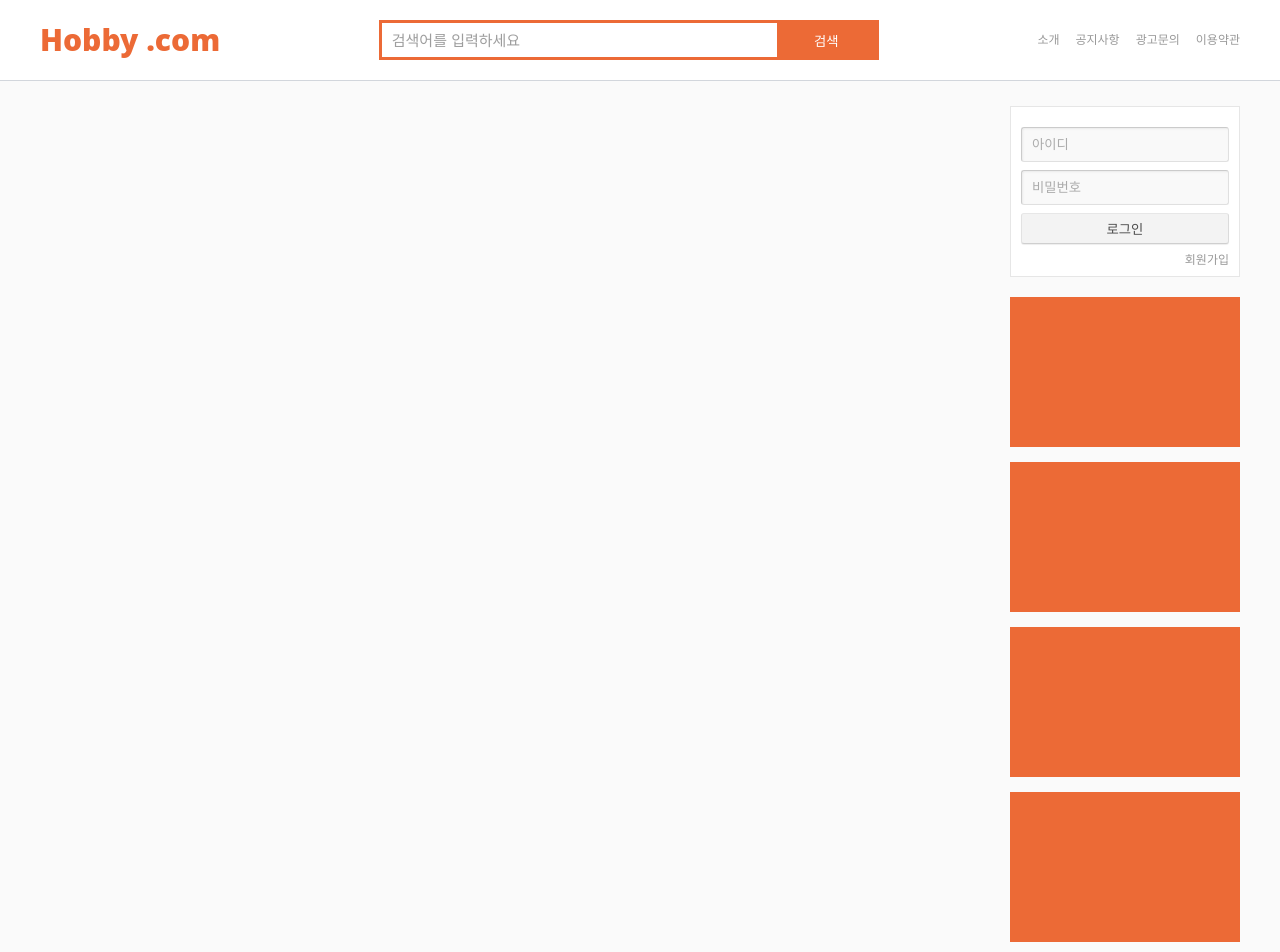
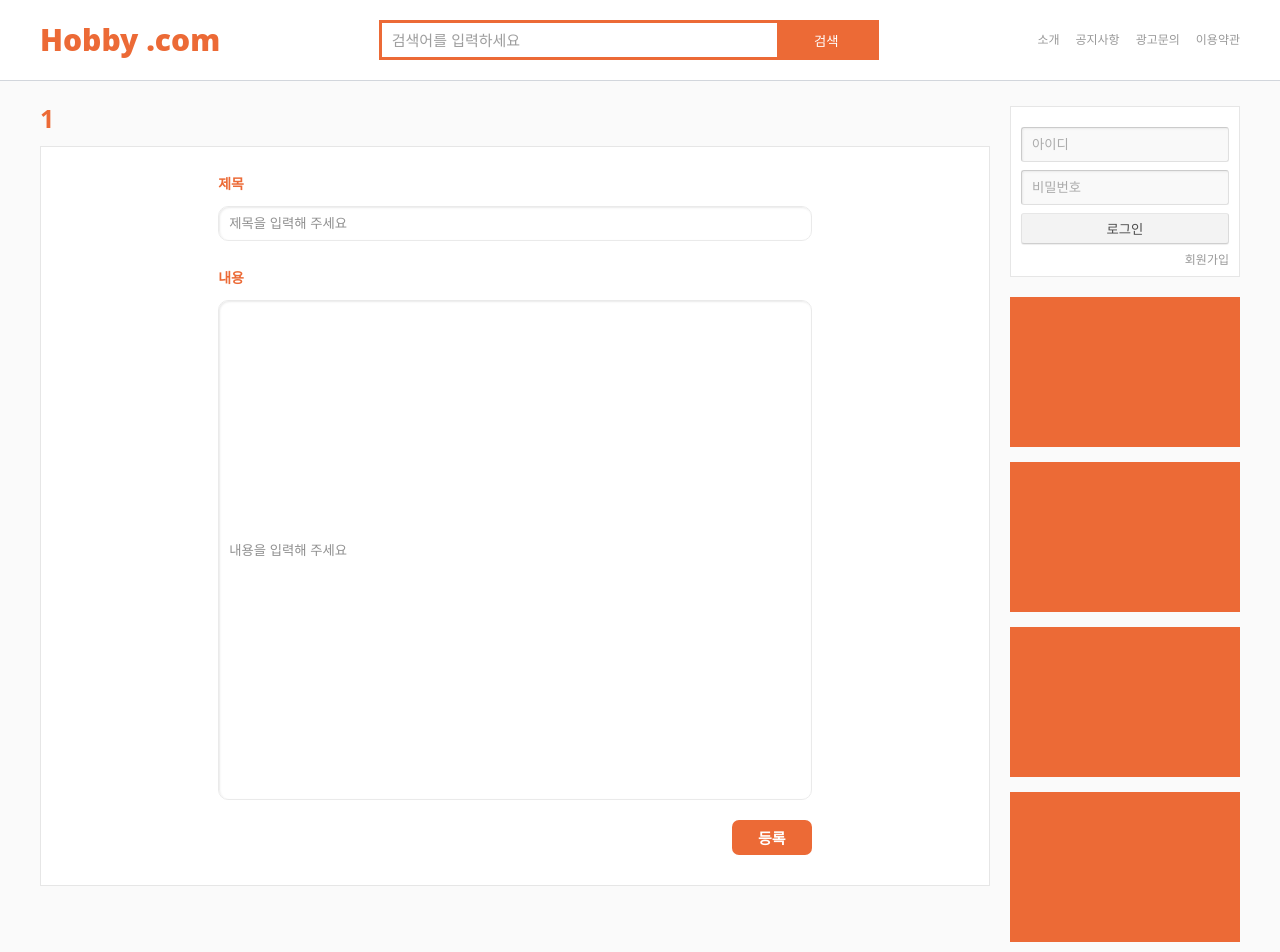
Before and after one commit to kimyh03/community-client, a React (Create React App) app: page /1/create in a window 1280 px wide. Shown: the top 952 px of the page. Built offline with nearby package versions, Linux system fonts and the light colour scheme.

Commit message:
createPost

```diff
--- a/src/Componentes/PostCard.tsx
+++ b/src/Componentes/PostCard.tsx
@@ -97,6 +97,30 @@ const Button = styled.button`
   }
 `;
 
+const CreatePostBtnContainer = styled.div`
+  display: flex;
+  width: 100%;
+  justify-content: flex-end;
+  margin-bottom: 10px;
+`;
+
+const CreatePostBtn = styled.button`
+  width: 70px;
+  height: 30px;
+  background: ${(props) => props.theme.carrotColor};
+  color: white;
+  border-radius: 7px;
+  border: none;
+  font-size: 15px;
+  font-weight: 600;
+  text-align: center;
+  opacity: 1;
+  transition: ease-in 0.1s;
+  :hover {
+    opacity: 0.8;
+  }
+`;
+
 interface Comment {
   id: string;
   userName: string;
@@ -129,6 +153,11 @@ const PostCard: React.FunctionComponent<IProps> = (props) => {
   const isSelf = props.userName === props.reqUser;
   return (
     <>
+      <CreatePostBtnContainer>
+        <Link to={`/${props.categoryTitle}/create`}>
+          <CreatePostBtn>글쓰기</CreatePostBtn>
+        </Link>
+      </CreatePostBtnContainer>
       <Container>
         {isSelf ? (
           <Wrapper>
@@ -136,7 +165,9 @@ const PostCard: React.FunctionComponent<IProps> = (props) => {
               <CategoryTitle>{props.categoryTitle}</CategoryTitle>
             </Link>
             <SubCoulmn>
-              <Button>수정</Button>
+              <Link to={`/${props.categoryTitle}/${props.id}/edit`}>
+                <Button>수정</Button>
+              </Link>
               <Button onClick={onClick}>삭제</Button>
             </SubCoulmn>
           </Wrapper>
--- a/src/Componentes/Routes.tsx
+++ b/src/Componentes/Routes.tsx
@@ -1,6 +1,8 @@
 import React from "react";
 import { Route, Switch } from "react-router-dom";
 import Category from "src/Routes/Category";
+import CreatePost from "src/Routes/CreatePost";
+import EditPost from "src/Routes/EditPost";
 import Home from "src/Routes/Home";
 import Post from "src/Routes/Post";
 import Profile from "src/Routes/Profile";
@@ -21,8 +23,10 @@ const AppRouter: React.SFC<IProps> = (props) => (
       exact={true}
       component={Category}
     />
+    <Route path={"/:category/create"} exact={true} component={CreatePost} />
     <Route path={"/post/:post"} exact={true} component={Post} />
     <Route path={"/user/:nickname"} exact={true} component={Profile} />
+    <Route path={"/:category/:post/edit"} exact={true} component={EditPost} />
   </Switch>
 );
 
--- a/src/Routes/Category/index.tsx
+++ b/src/Routes/Category/index.tsx
@@ -1,10 +1,11 @@
 import { useQuery } from "@apollo/react-hooks";
 import { gql } from "apollo-boost";
 import React from "react";
-import { withRouter } from "react-router-dom";
+import { Link, withRouter } from "react-router-dom";
 import Loader from "src/Componentes/Loader";
 import PostCoulmn from "src/Componentes/PostCoulmn";
 import PostList from "src/Componentes/PostList";
+import ToggleFavCategory from "src/Componentes/ToggleFavCategory";
 import styled from "styled-components";
 
 interface Post {
@@ -21,6 +22,7 @@ interface Response {
   ok: boolean;
   error: string | null;
   posts: Post[];
+  isFav: boolean;
 }
 
 interface PostListData {
@@ -44,6 +46,7 @@ const GET_POSTLIST = gql`
         commentCount
         createdAt
       }
+      isFav
       ok
       error
     }
@@ -76,6 +79,34 @@ const NoPost = styled.div`
   padding-top: 100px;
 `;
 
+const Button = styled.button`
+  width: 70px;
+  height: 30px;
+  margin-left: 5px;
+  background: ${(props) => props.theme.carrotColor};
+  color: white;
+  border-radius: 7px;
+  border: none;
+  font-size: 15px;
+  font-weight: 600;
+  text-align: center;
+  opacity: 1;
+  transition: ease-in 0.1s;
+  :hover {
+    opacity: 0.8;
+  }
+`;
+
+const Wrapper = styled.div`
+  display: flex;
+  justify-content: space-between;
+  align-items: center;
+`;
+const TitleWrapper = styled.div`
+  display: flex;
+  align-items: center;
+`;
+
 export default withRouter(
   ({
     match: {
@@ -89,6 +120,7 @@ export default withRouter(
         variables: { categoryTitle: category, page: PAGE }
       }
     );
+
     if (loading) {
       return <Loader />;
     } else if (
@@ -98,7 +130,18 @@ export default withRouter(
     ) {
       return (
         <>
-          <Title>{category}</Title>
+          <Wrapper>
+            <TitleWrapper>
+              <Title>{category}</Title>
+              <ToggleFavCategory
+                isFav={data?.seePostList.isFav}
+                category={category}
+              />
+            </TitleWrapper>
+            <Link to={`/${category}/create`}>
+              <Button>글쓰기</Button>
+            </Link>
+          </Wrapper>
           <Container>
             <PostCoulmn />
             <PostContainer>
@@ -122,10 +165,21 @@ export default withRouter(
           </Container>
         </>
       );
-    } else {
+    } else if (data?.seePostList && data?.seePostList.isFav !== undefined) {
       return (
         <>
-          <Title>{category}</Title>
+          <Wrapper>
+            <TitleWrapper>
+              <Title>{category}</Title>
+              <ToggleFavCategory
+                isFav={data?.seePostList.isFav}
+                category={category}
+              />
+            </TitleWrapper>
+            <Link to={`/${category}/create`}>
+              <Button>글쓰기</Button>
+            </Link>
+          </Wrapper>
           <Container>
             <PostCoulmn />
             <PostContainer>
@@ -134,6 +188,6 @@ export default withRouter(
           </Container>
         </>
       );
-    }
+    } else return null;
   }
 );
--- a/src/Routes/CreatePost/index.tsx
+++ b/src/Routes/CreatePost/index.tsx
@@ -1,3 +1,153 @@
+import { useMutation } from "@apollo/react-hooks";
+import { gql } from "apollo-boost";
 import React from "react";
+import { Link, withRouter } from "react-router-dom";
+import useInput from "src/Hooks/UseInput";
+import styled from "styled-components";
 
-export default () => <span>Create Post</span>;
+const Category = styled.div`
+  font-size: 25px;
+  font-weight: 700;
+  color: ${(props) => props.theme.carrotColor};
+  margin-bottom: 15px;
+`;
+
+const Container = styled.div`
+  width: 100%;
+  display: flex;
+  flex-direction: column;
+  justify-content: center;
+  align-items: center;
+  background: white;
+  border: ${(props) => props.theme.boxBorder};
+  padding: 30px 50px;
+`;
+
+const CreatePostForm = styled.form`
+  width: 70%;
+  display: flex;
+  flex-direction: column;
+`;
+
+const TilteInput = styled.input`
+  width: 100%;
+  height: 35px;
+  margin-bottom: 30px;
+  border: ${(props) => props.theme.boxBorder};
+  border-radius: 10px;
+  border-width: 1px;
+  border-style: solid;
+  box-shadow: inset 1px 1px 2px rgba(0, 0, 0, 0.1);
+  opacity: 0.8;
+  padding: 10px;
+  :focus {
+    border-width: 3px;
+    opacity: 1;
+  }
+  :hover {
+    opacity: 1;
+  }
+`;
+
+const TextInput = styled.input`
+  width: 100%;
+  min-height: 500px;
+  border: ${(props) => props.theme.boxBorder};
+  border-radius: 10px;
+  border-width: 1px;
+  border-style: solid;
+  box-shadow: inset 1px 1px 2px rgba(0, 0, 0, 0.1);
+  opacity: 0.8;
+  padding: 10px;
+  :focus {
+    border-width: 3px;
+    opacity: 1;
+  }
+  :hover {
+    opacity: 1;
+  }
+`;
+
+const Text = styled.div`
+  color: ${(props) => props.theme.carrotColor};
+  font-weight: 700;
+  margin-bottom: 15px;
+`;
+
+const Button = styled.button`
+  align-self: flex-end;
+  margin: 20px 0 0 0;
+  width: 80px;
+  height: 35px;
+  background: ${(props) => props.theme.carrotColor};
+  color: white;
+  border-radius: 7px;
+  border: none;
+  font-size: 15px;
+  font-weight: 600;
+  text-align: center;
+  opacity: 1;
+  transition: ease-in 0.1s;
+  :hover {
+    opacity: 0.8;
+  }
+`;
+
+const CREATE_POST = gql`
+  mutation createPost(
+    $categoryTitle: String!
+    $title: String!
+    $text: String!
+  ) {
+    createPost(categoryTitle: $categoryTitle, title: $title, text: $text) {
+      ok
+    }
+  }
+`;
+
+const CreatePost = (props) => {
+  const {
+    match: {
+      params: { category }
+    }
+  } = props;
+  const title = useInput("");
+  const text = useInput("");
+  const [createPost] = useMutation(CREATE_POST, {
+    variables: { categoryTitle: category, title: title.value, text: text.value }
+  });
+  const onSubmit = async () => {
+    try {
+      await createPost();
+      window.location.href = `http://localhost:3000/category/${category}/1`;
+    } catch (error) {
+      console.log(error.message);
+    }
+  };
+  return (
+    <>
+      <Link to={`/category/${category}/1`}>
+        <Category>{category}</Category>
+      </Link>
+      <Container>
+        <CreatePostForm onSubmit={onSubmit}>
+          <Text>제목</Text>
+          <TilteInput
+            placeholder={"제목을 입력해 주세요"}
+            value={title.value}
+            onChange={title.onChange}
+          ></TilteInput>
+          <Text>내용</Text>
+          <TextInput
+            placeholder={"내용을 입력해 주세요"}
+            value={text.value}
+            onChange={text.onChange}
+          ></TextInput>
+          <Button>등록</Button>
+        </CreatePostForm>
+      </Container>
+    </>
+  );
+};
+
+export default withRouter(CreatePost);
```
